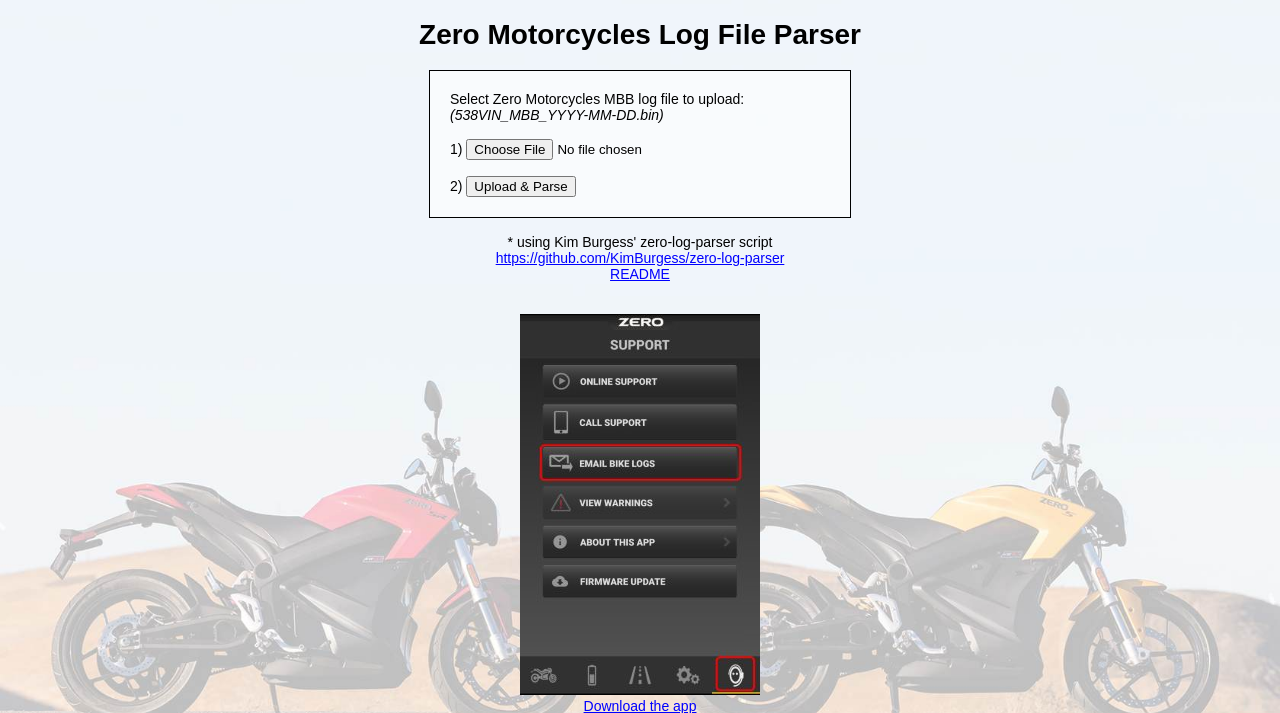
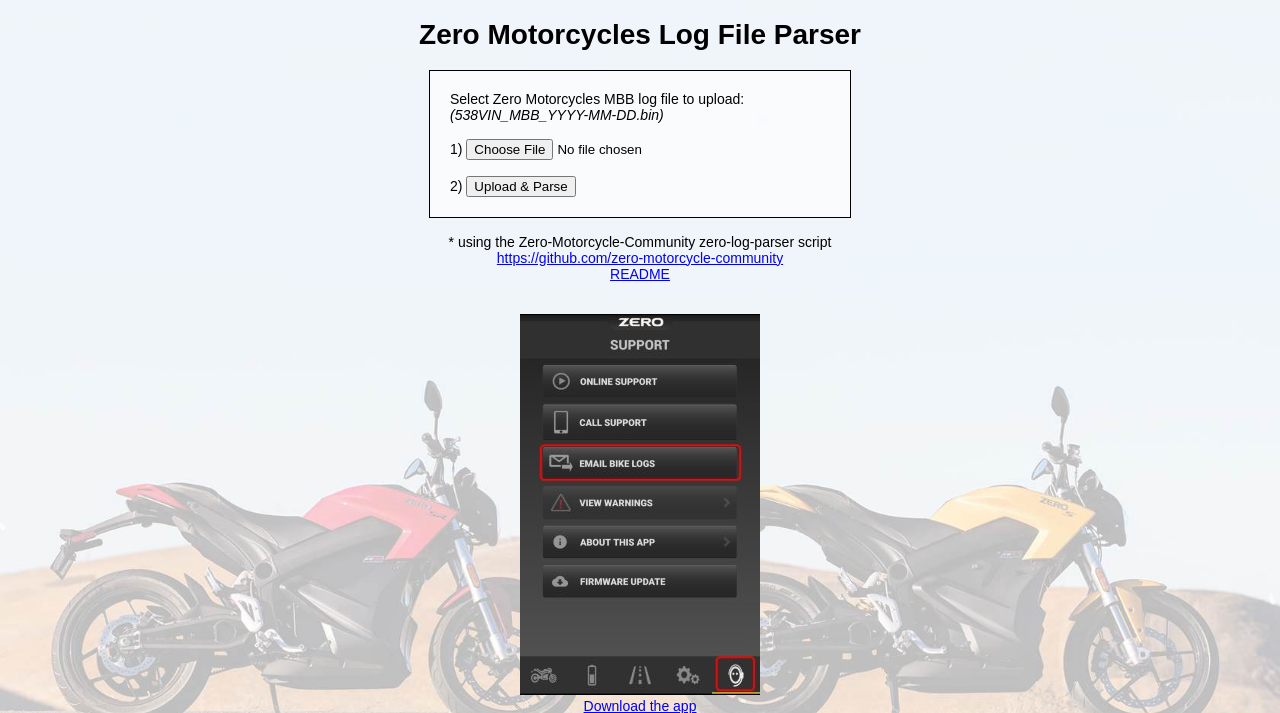
Before and after one commit to zero-motorcycle-community/web-tools, a PHP site: page /log_parser.php in a window 1280 px wide. Shown: the top 713 px of the page. Run offline with PHP 8.4, Linux system fonts and the light colour scheme.

Commit message:
Update link to the zero-motorcycle-community
Updated wrapper with current python script, therefore updated link to the current zero-motorcycle-community zero-log-parser repository

```diff
--- a/log_parser.php
+++ b/log_parser.php
@@ -22,8 +22,8 @@
 <br />
 
 <div>
-	* using Kim Burgess' zero-log-parser script<br />
-	<a href="https://github.com/KimBurgess/zero-log-parser">https://github.com/KimBurgess/zero-log-parser</a><br />
+	* using the Zero-Motorcycle-Community zero-log-parser script<br />
+	<a href="https://github.com/zero-motorcycle-community">https://github.com/zero-motorcycle-community</a><br />
 	<a href="./python/README.md">README</a><br />
 	<br /><br />
 	<img src="./images/send-zero-logs.jpg" alt="Zero Motorcycles App screenshot" title="Use the app to download your bike logs" /><br />
```
